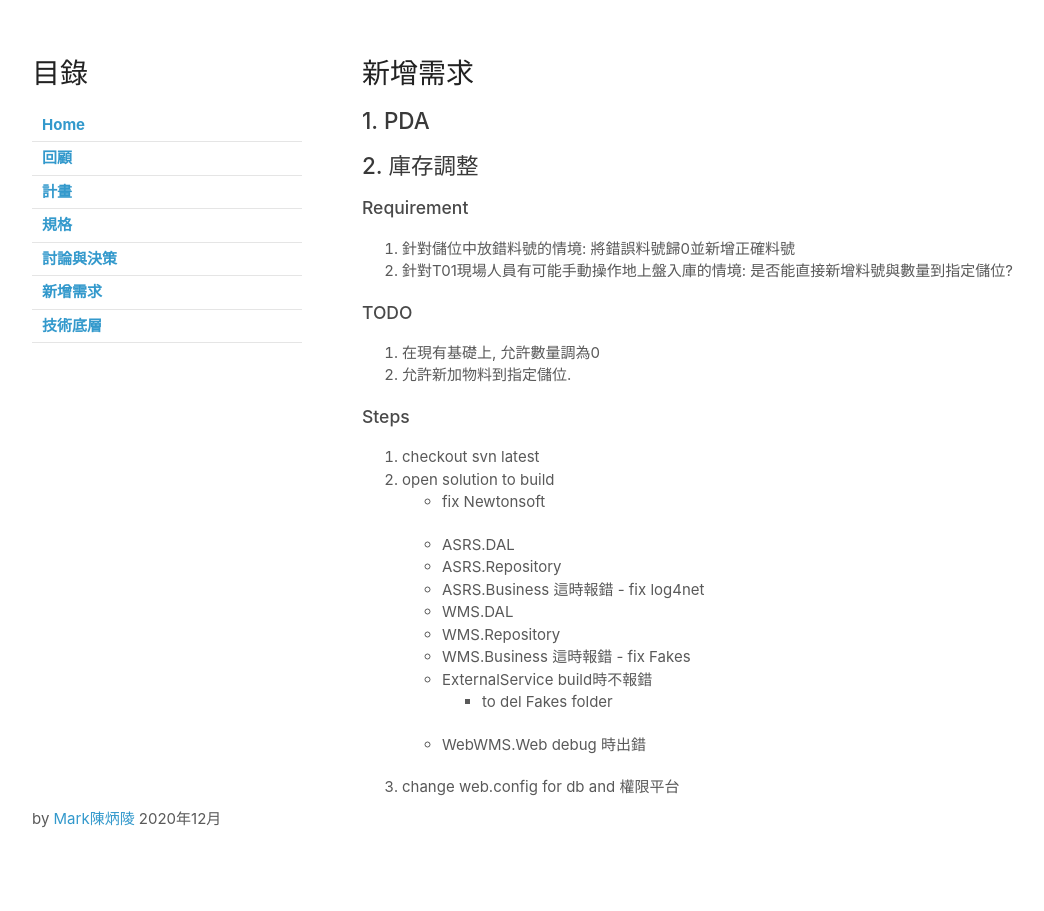
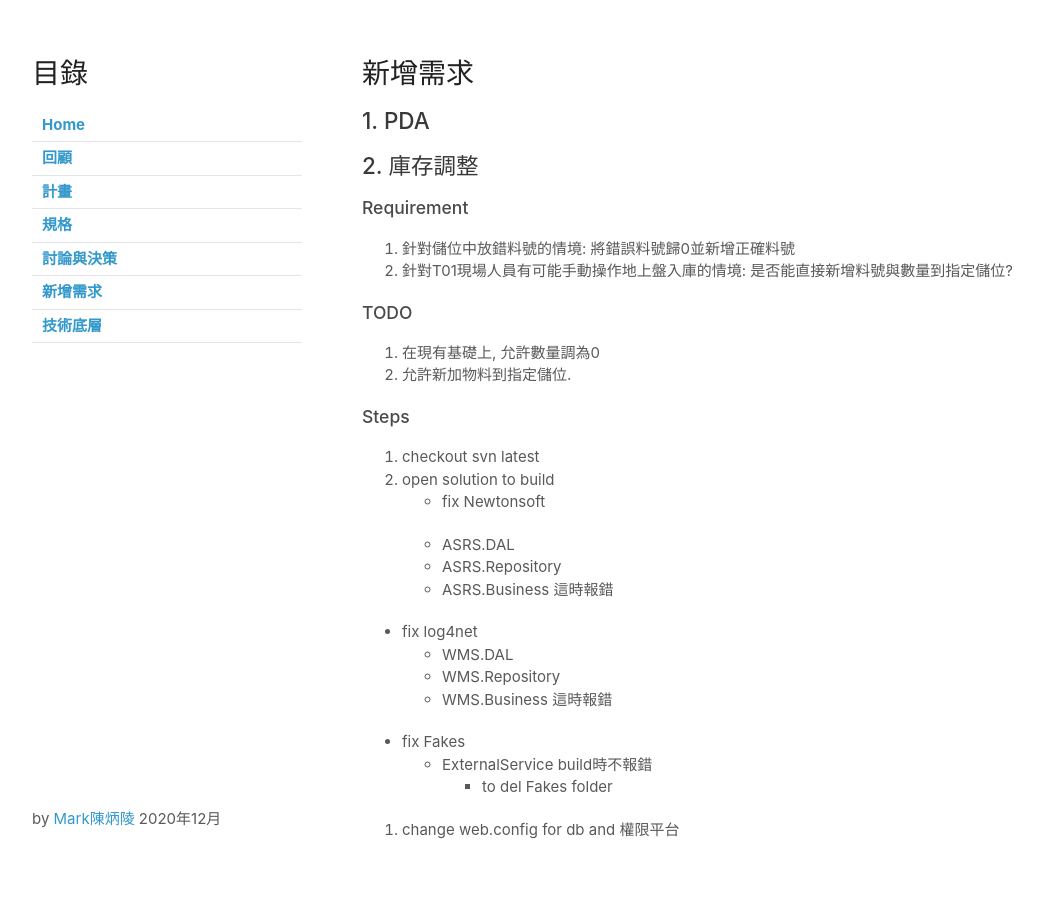
Before and after one commit to dreamaitek/p003, a Jekyll site: the page built from extra.md, in a window 1280 px wide. Shown: the whole page, without its empty margins (68-1112 px from the left). Built offline with Jekyll 4.4.1, drawn with Linux system fonts in a browser that asks for light colours; our own code applies the rules of GitHub Pages for plain Markdown files.

Commit message:
Update extra.md

```diff
--- a/extra.md
+++ b/extra.md
@@ -21,17 +21,19 @@
 1. checkout svn latest
 1. open solution to build
   - fix Newtonsoft
-    - ASRS.DAL
-    - ASRS.Repository
-    - ASRS.Business 這時報錯
+      - ASRS.DAL
+      - ASRS.Repository
+      - ASRS.Business 這時報錯
+
   - fix log4net
     - WMS.DAL
     - WMS.Repository
     - WMS.Business 這時報錯
+
   - fix Fakes
     - ExternalService  build時不報錯
       - to del Fakes folder
-    - WebWMS.Web debug 時出錯
+
 
 
 
```
